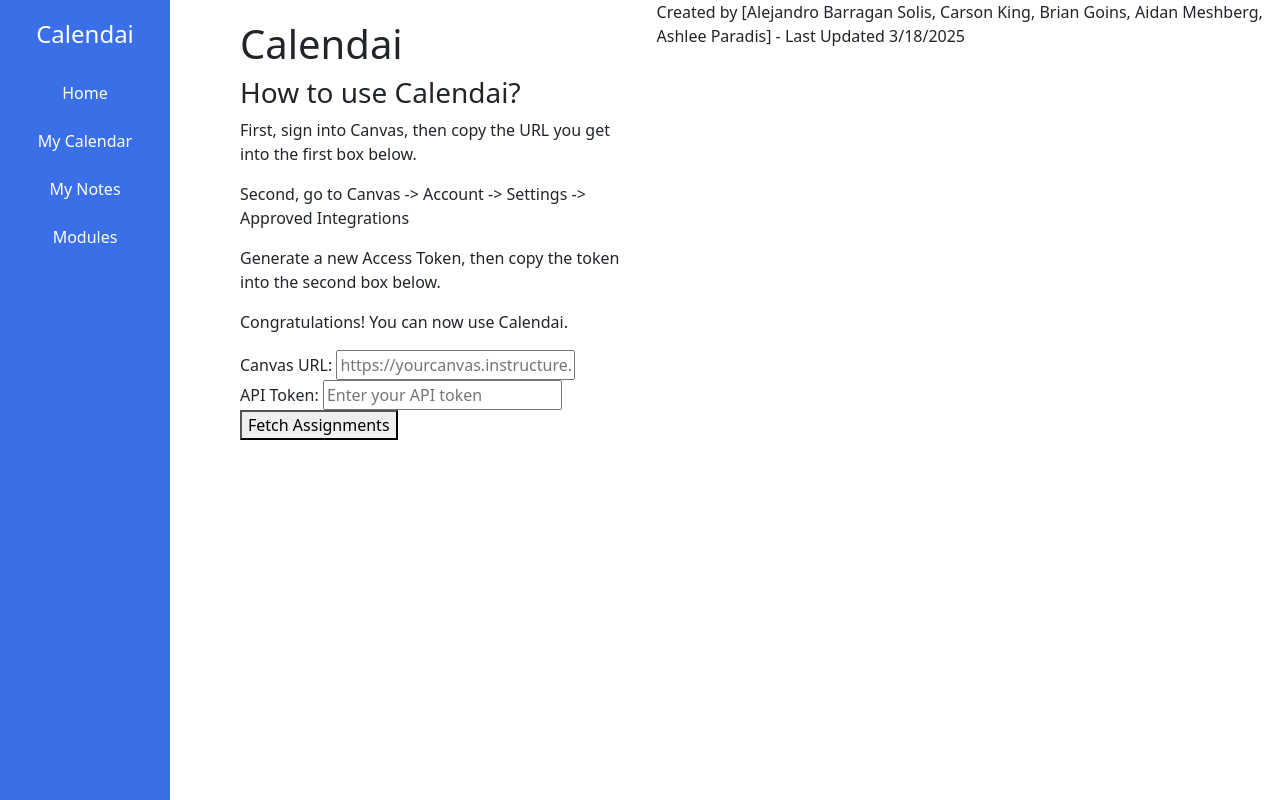
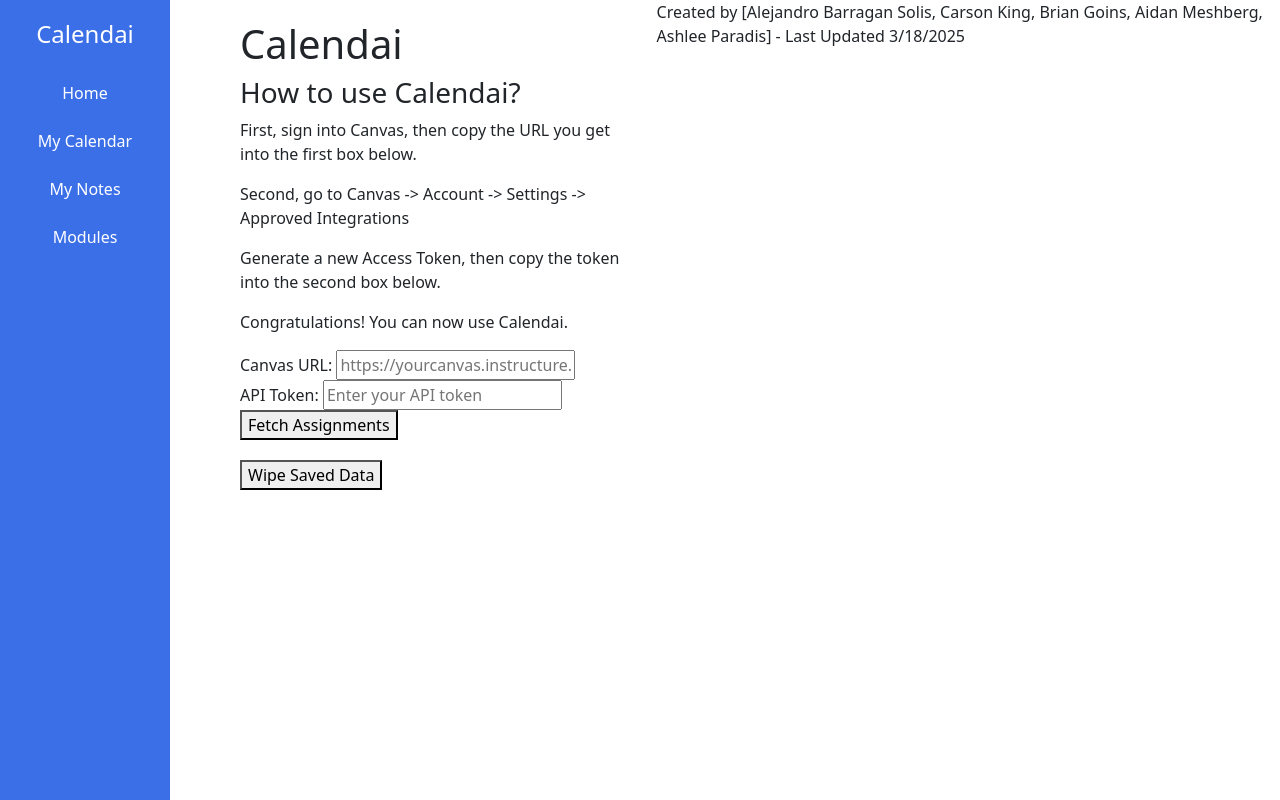
Before and after one commit to UCCS-SP25-CS4300-CS5300-1/Group-3-spring-2025, a Django app: page / in a window 1280 px wide. Run offline with Django 4.2, Linux system fonts and the light colour scheme; parts of the project's set-up code (start-up, migrations or seed data) failed here and were passed over.

Commit message:
Added a full clear button

```diff
--- a/group3_project/calendar/home/templates/home/index.html
+++ b/group3_project/calendar/home/templates/home/index.html
@@ -23,5 +23,9 @@
         </div>
         <button type="submit">Fetch Assignments</button>
     </form>
+    <form method="post" action="{% url 'wipe_saved' %}" style="margin-top: 20px;">
+        {% csrf_token %}
+        <button type="submit">Wipe Saved Data</button>
+    </form>
 </main>
 {% endblock %}
--- a/group3_project/calendar/home/urls.py
+++ b/group3_project/calendar/home/urls.py
@@ -1,5 +1,5 @@
 from django.urls import path, include
-from .views import index, fetch_assignments, calendar_view, clear_calendar, courses_list, course_detail, assignment_detail
+from .views import index, fetch_assignments, calendar_view, clear_calendar, courses_list, course_detail, assignment_detail, wipe_saved
 
 urlpatterns = [
     path('', index, name='index'),
@@ -9,4 +9,5 @@ urlpatterns = [
     path('modules/', courses_list, name='courses_list'),  # List of courses (modules page)
     path('course/<str:course_name>/', course_detail, name='course_detail'),
     path('assignment/<int:assignment_id>/', assignment_detail, name='assignment_detail'),
+    path('wipe_saved/', wipe_saved, name='wipe_saved'),
 ]
--- a/group3_project/calendar/home/views.py
+++ b/group3_project/calendar/home/views.py
@@ -154,3 +154,18 @@ from django.shortcuts import get_object_or_404
 def assignment_detail(request, assignment_id):
     assignment = get_object_or_404(Event, pk=assignment_id)
     return render(request, "home/assignment_detail.html", {"assignment": assignment})
+
+#Module wipe button
+@csrf_exempt
+def wipe_saved(request):
+    if request.method == "POST":
+        #Clears all Calendar events
+        Event.objects.all().delete()
+        #Clears all modules
+        Module.objects.all().delete()
+        #Clears module items if needed
+        ModuleItem.objects.all().delete()
+        messages.success(request, "All saved events and modules have been wiped.")
+    else:
+        messages.error(request, "Invalid request.")
+    return redirect('calendar_view')
```
